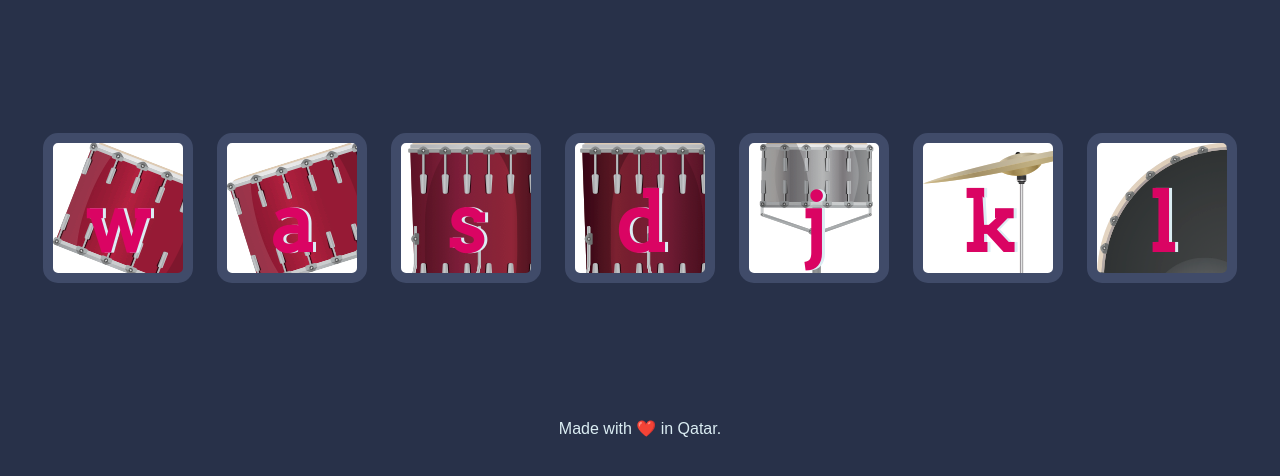
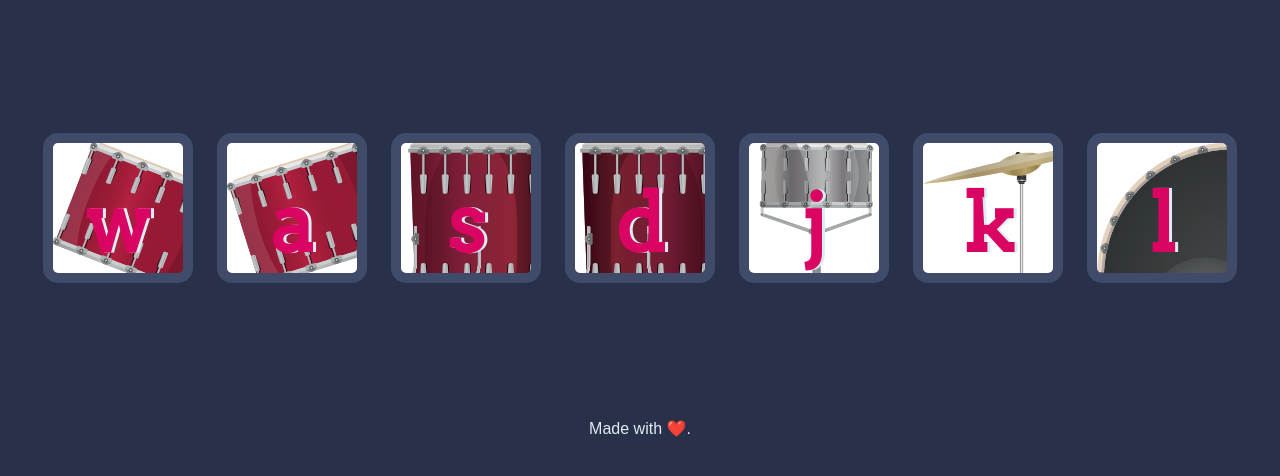
Before and after one commit to Anas-Banat/Drum-Kit, a plain HTML site: page index.html in a window 1280 px wide. Shown: the part 156-632 px from the top of the page. Drawn offline with Linux system fonts and the light colour scheme.

Commit message:
Update index.html

```diff
--- a/index.html
+++ b/index.html
@@ -24,7 +24,7 @@
 <script src="index.js" charset="utf-8"></script>
 
 <footer>
-  Made with ❤️ in Qatar.
+  Made with ❤️.
 </footer>
 </body>
 </html>
```
